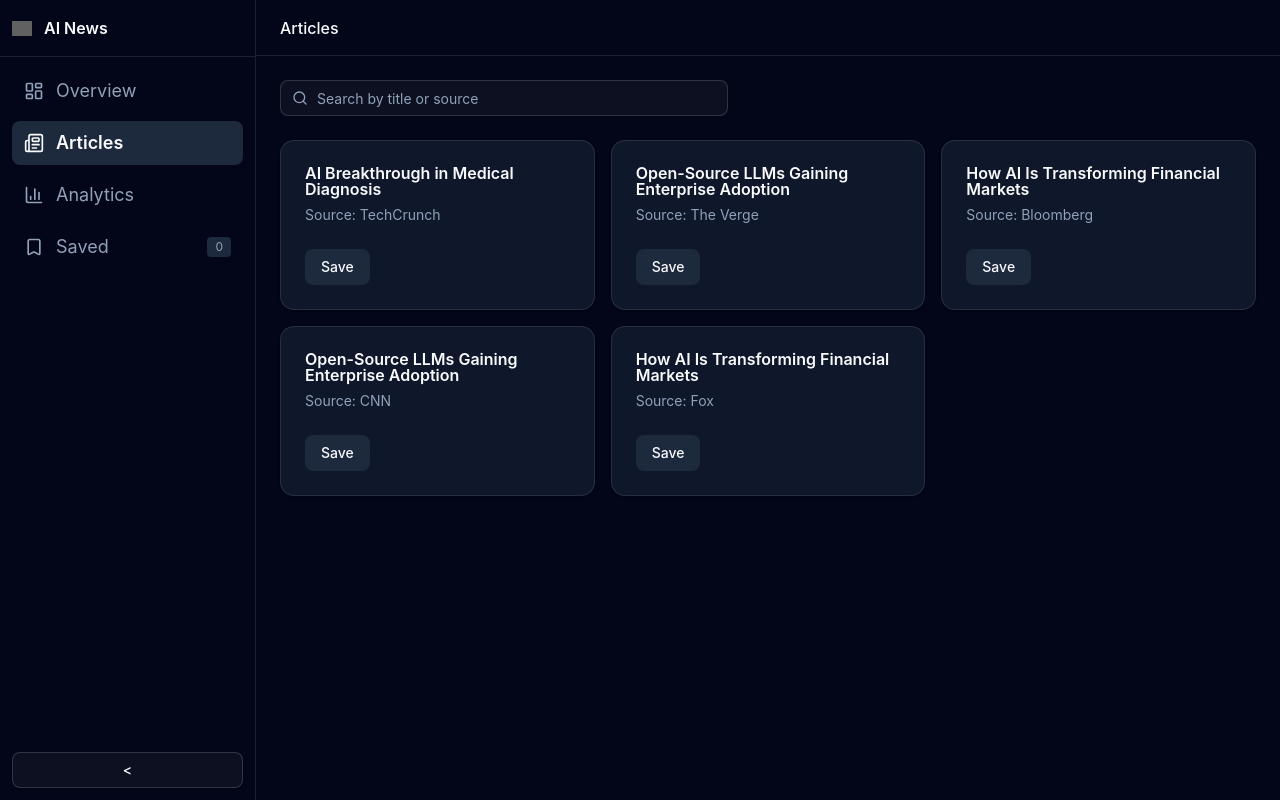
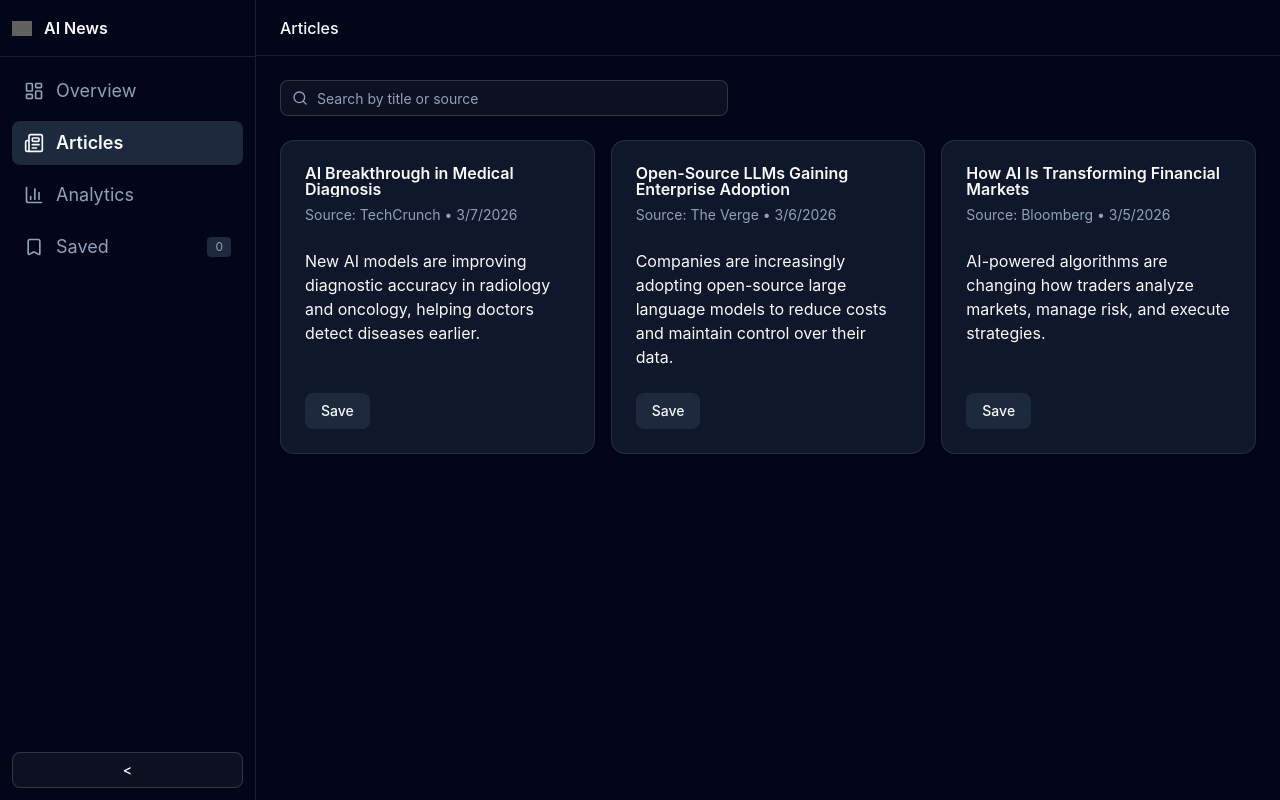
Before and after one commit to Neel37389/ai-news-intelligence-dashboard, a Next.js app: page /dashboard/articles in a window 1280 px wide. Built offline with nearby package versions, Linux system fonts and the light colour scheme; grey boxes are pictures that could not be loaded.

Commit message:
Added meta data for AI summary and published date

```diff
--- a/src/app/dashboard/saved/page.js
+++ b/src/app/dashboard/saved/page.js
@@ -22,8 +22,7 @@ export default function SavedPage() {
   return (
     <div>
       <div>
-        <div className="flex justify-between items-center mb-6">
-          <h1 className="text-2xl font-semibold">Saved Articles</h1>
+        <div className="flex justify-end items-center mb-6">
           {savedArticles.length > 0 && (
             <Button variant="outline" onClick={handleClear}>
               Clear All
--- a/src/components/ArticleItem.jsx
+++ b/src/components/ArticleItem.jsx
@@ -4,23 +4,28 @@ import {
   CardTitle,
   CardDescription,
   CardFooter,
+  CardContent,
 } from "./ui/card";
 
 import { Button } from "./ui/button";
 import { Badge } from "./ui/badge";
 
 export const ArticleItem = ({ item, savedIds, toggleSave }) => {
+  const formatedDate = new Date(item.publishedAt).toLocaleDateString();
   return (
     <Card className="transition hover:shadow-md h-full flex flex-col group">
       <CardHeader>
-        <div className="flex items-center justify-between">
-          <CardTitle>{item.title}</CardTitle>
+        <div className="flex items-start justify-between gap-2">
+          <CardTitle className="line-clamp-2">{item.title}</CardTitle>
           {savedIds.includes(item.id) && (
-            <Badge variant="secondary">Saved</Badge>
+            <Badge variant="secondary" className="shrink-0">
+              Saved
+            </Badge>
           )}
         </div>
-        <CardDescription>{`Source: ${item.source}`}</CardDescription>
+        <CardDescription>{`Source: ${item.source} • ${formatedDate}`}</CardDescription>
       </CardHeader>
+      <CardContent>{item.summary}</CardContent>
       <CardFooter className="mt-auto">
         <Button
           variant="secondary"
--- a/src/data/articles.js
+++ b/src/data/articles.js
@@ -3,25 +3,24 @@ export const articles = [
     id: 1,
     title: "AI Breakthrough in Medical Diagnosis",
     source: "TechCrunch",
+    publishedAt: "2026-03-07T10:00:00Z",
+    summary:
+      "New AI models are improving diagnostic accuracy in radiology and oncology, helping doctors detect diseases earlier.",
   },
   {
     id: 2,
     title: "Open-Source LLMs Gaining Enterprise Adoption",
     source: "The Verge",
+    publishedAt: "2026-03-06T14:30:00Z",
+    summary:
+      "Companies are increasingly adopting open-source large language models to reduce costs and maintain control over their data.",
   },
   {
     id: 3,
     title: "How AI Is Transforming Financial Markets",
     source: "Bloomberg",
-  },
-  {
-    id: 4,
-    title: "Open-Source LLMs Gaining Enterprise Adoption",
-    source: "CNN",
-  },
-  {
-    id: 5,
-    title: "How AI Is Transforming Financial Markets",
-    source: "Fox",
+    publishedAt: "2026-03-05T09:15:00Z",
+    summary:
+      "AI-powered algorithms are changing how traders analyze markets, manage risk, and execute strategies.",
   },
 ];
```
